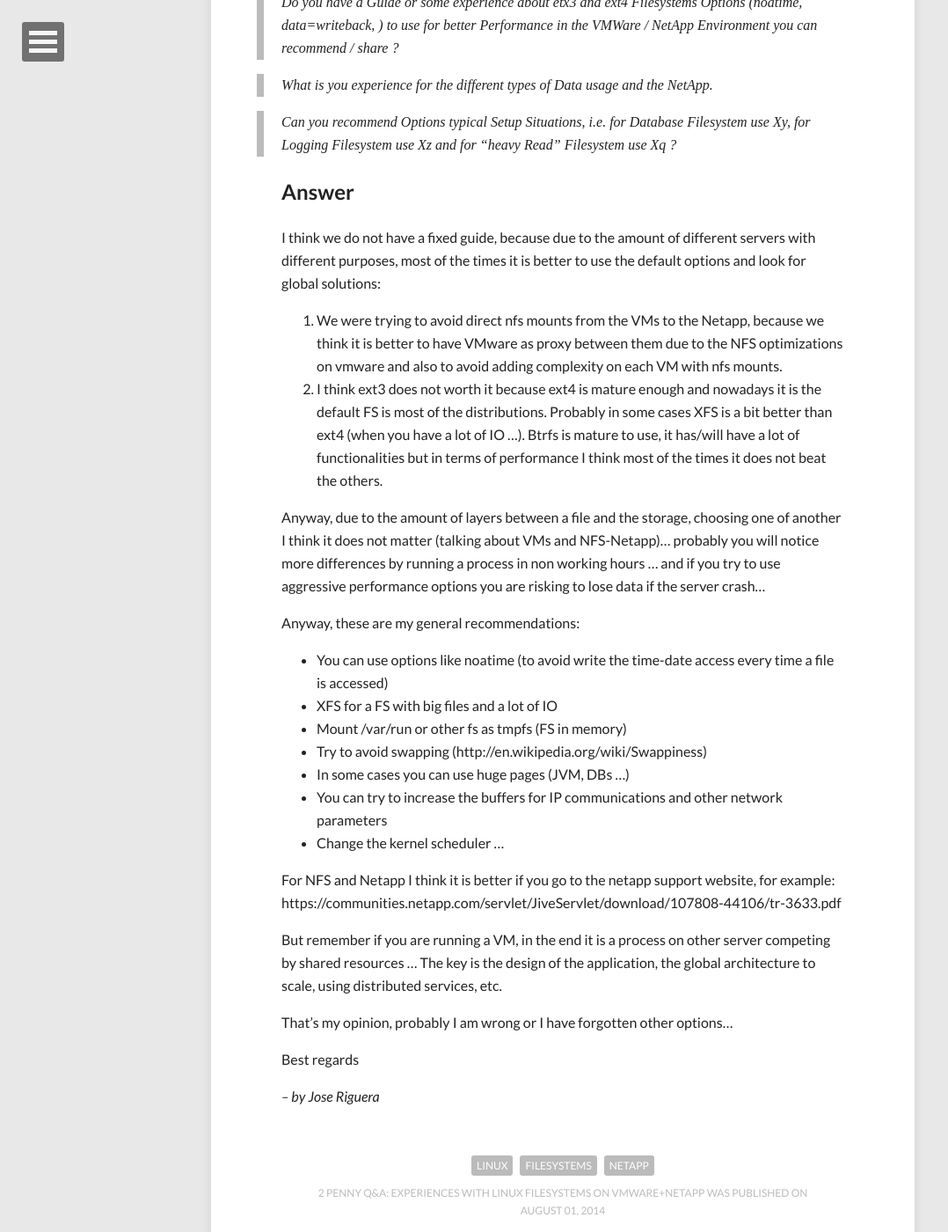
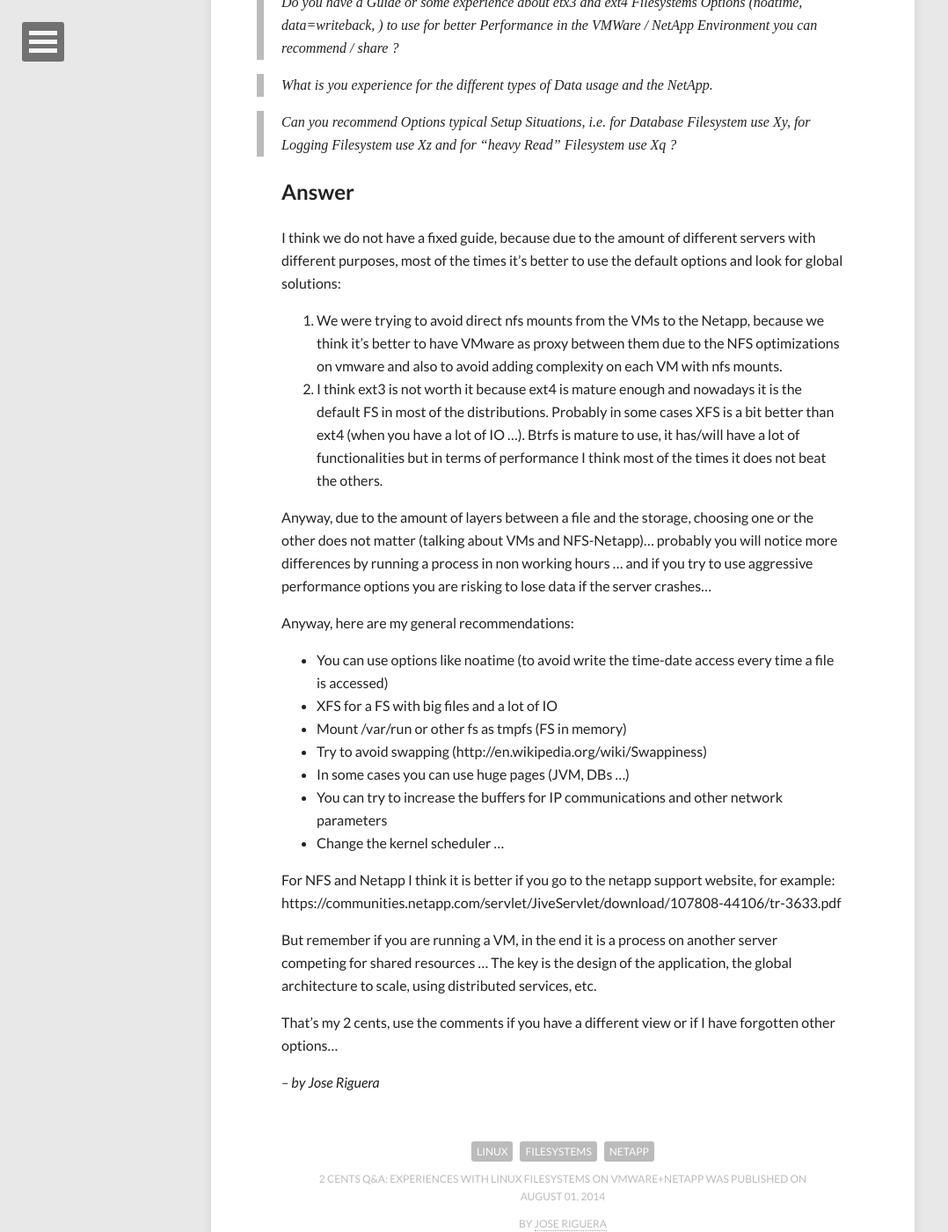
Before and after one commit to keymon/springerpe.github.io, a Jekyll site: the page built from _posts/2014-08-01-2-penny-question-Best-fs-for-vmware-netapp.md, in a window 1280 px wide and 1400 px high, scrolled down 713 px. Shown: the whole window at 88% size, without its empty margins (0-1078 px from the left). Built offline with Jekyll 4.4.1, drawn with Linux system fonts in a browser that asks for light colours; nearby versions of some CDN libraries; comment, search, counter and statistics services are not loaded; some of the changed text lies outside the part shown.

Commit message:
removed some typos in blog post

```diff
--- a/_posts/2014-08-01-2-penny-question-Best-fs-for-vmware-netapp.md
+++ b/_posts/2014-08-01-2-penny-question-Best-fs-for-vmware-netapp.md
@@ -1,8 +1,8 @@
 ---
 author: jose
 date: 2014-08-01
-title: '2 Penny Q&A: Experiences with Linux filesystems on VMWare+Netapp'
-category: 2penny
+title: '2 Cents Q&A: Experiences with Linux filesystems on VMWare+Netapp'
+category: 2cents
 layout: post
 image:
   feature: DevOpsDaysLogo.png
@@ -28,14 +28,14 @@
 Answer
 ---------------------------------------------------
 
-I think we do not have a fixed guide, because due to the amount of different servers with different purposes, most of the times it is better to use the default options and look for global solutions:
+I think we do not have a fixed guide, because due to the amount of different servers with different purposes, most of the times it's better to use the default options and look for global solutions:
 
- 1. We were trying to avoid direct nfs mounts from the VMs to the Netapp, because we think it is better to have VMware as proxy between them due to the NFS optimizations on vmware and  also to avoid adding complexity on each VM with nfs mounts.
- 2. I think ext3 does not worth it because ext4 is mature enough and nowadays it is the default FS is most of the distributions. Probably in some cases XFS is a bit better than ext4 (when you have a lot of IO ...). Btrfs is mature to use, it has/will have a lot of functionalities but in terms of performance I think most of the times it does not beat the others.
+ 1. We were trying to avoid direct nfs mounts from the VMs to the Netapp, because we think it's better to have VMware as proxy between them due to the NFS optimizations on vmware and  also to avoid adding complexity on each VM with nfs mounts.
+ 2. I think ext3 is not worth it because ext4 is mature enough and nowadays it is the default FS in most of the distributions. Probably in some cases XFS is a bit better than ext4 (when you have a lot of IO ...). Btrfs is mature to use, it has/will have a lot of functionalities but in terms of performance I think most of the times it does not beat the others.
 
-Anyway, due to the amount of layers between a file and the storage, choosing one of another I think it does not matter (talking about VMs and NFS-Netapp)... probably you will notice more differences by running a process in non working hours ... and if you try to use aggressive performance options you are risking to lose data if the server crash...
+Anyway, due to the amount of layers between a file and the storage, choosing one or the other does not matter (talking about VMs and NFS-Netapp)... probably you will notice more differences by running a process in non working hours ... and if you try to use aggressive performance options you are risking to lose data if the server crashes...
 
-Anyway, these are my general recommendations:
+Anyway, here are my general recommendations:
 
  * You can use options like noatime (to avoid write the time-date access every time a file is accessed)
  * XFS for a FS with big files and a lot of IO
@@ -47,11 +47,10 @@
 
 For NFS and Netapp I think it is better if you go to the netapp support website, for example: https://communities.netapp.com/servlet/JiveServlet/download/107808-44106/tr-3633.pdf
 
-But remember if you are running a VM, in the end it is a process on other server competing by shared resources ...
+But remember if you are running a VM, in the end it is a process on another server competing for shared resources ...
 The key is the design of the application, the global architecture to scale, using distributed services, etc.
 
-That's my opinion, probably I am wrong or I have forgotten other options...
+That's my 2 cents, use the comments if you have a different view or if I have forgotten other options...
 
-Best regards
 
 *-- by Jose Riguera*
```
Also changed, not shown: other parts of _posts/2014-08-01-2-penny-question-Best-fs-for-vmware-netapp.md (+1 -1 lines).
